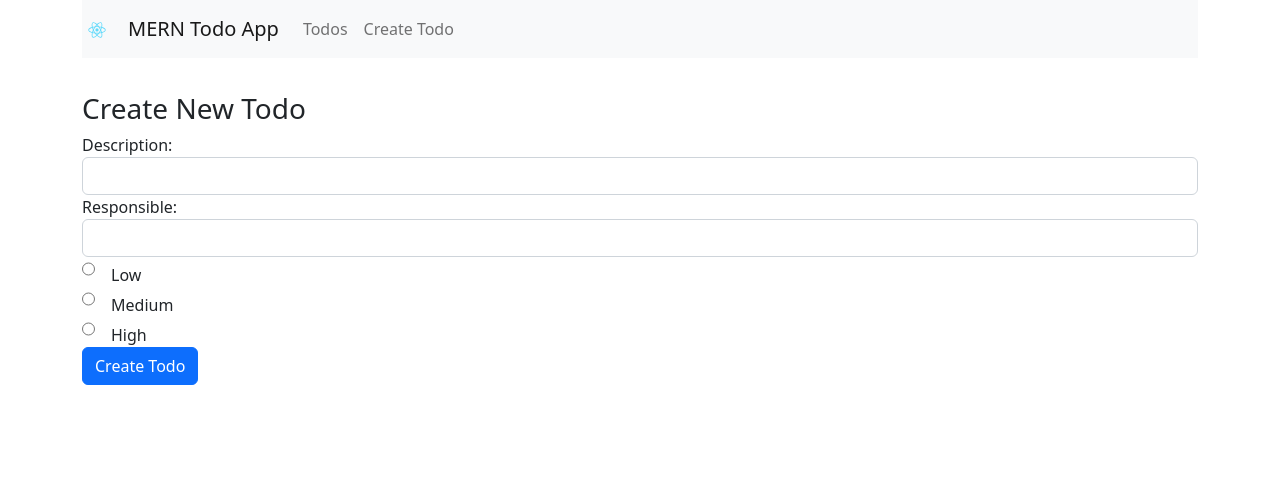
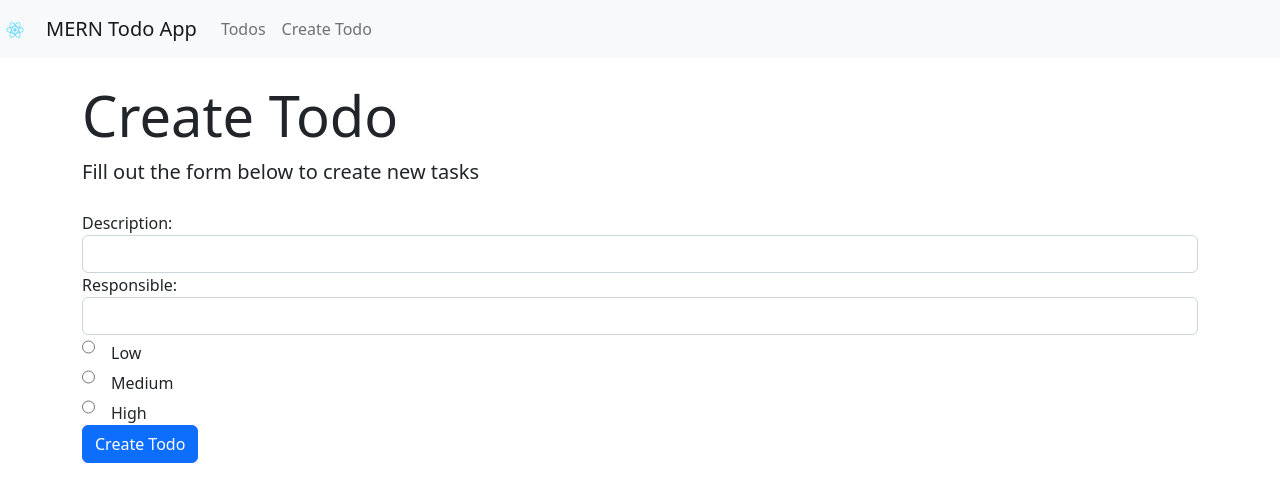
Before and after one commit to albertzeap/MERN-TodoList, a React (Create React App) app: page /create in a window 1280 px wide. Shown: the top 502 px of the page. Built offline with nearby package versions, Linux system fonts and the light colour scheme.

Commit message:
Changed basic styling

```diff
--- a/src/App.js
+++ b/src/App.js
@@ -8,49 +8,9 @@ import { CreateTodo } from "./components/CreateTodo";
 import { TodoList } from "./components/TodoList";
 import { EditTodo } from "./components/EditTodo";
 
-// class App extends Component {
-//   render() {
-//     return (
-      // <Router>
-      //   <div className="container">
-      //     <nav className="navbar navbar-expand-lg navbar-light bg-light">
-      //       <a
-      //         className="navbar-brand"
-      //         href="https://codingthesmartway.com"
-      //         target="_blank" rel="noreferrer"
-      //       >
-      //         <img src={logo} width="30" height="30"
-      //              alt="CodingTheSmartWay.com"
-      //         />
-      //       </a>
-      //       <Link to="/" className="navbar-brand">MERN Todo App</Link>
-      //       <div className="collapse navbar-collapse">
-      //         <ul className="navbar-nav mr-auto">
-      //           <li className="navbar-item">
-      //             <Link to="/" className="nav-link">Todos</Link>
-      //           </li>
-      //           <li className="navbar-item">
-      //             <Link to="/create" className="nav-link">Create Todo</Link>
-      //           </li>
-      //         </ul>
-      //       </div>
-      //     </nav>
-      //     <br/>
-      //     <Routes>
-      //       <Route path="/" exact element={<TodoList/>}/>
-      //       <Route path="/edit/:id" element={<EditTodo/>}/>
-      //       <Route path="/create" element={<CreateTodo/>}/>
-      //     </Routes>
-      //   </div>
-      // </Router>
-//     );
-//   }
-// }
-
 const App = () => {
   return(
     <Router>
-        <div className="container">
           <nav className="navbar navbar-expand-lg navbar-light bg-light">
             <a
               className="navbar-brand"
@@ -62,7 +22,12 @@ const App = () => {
               />
             </a>
             <Link to="/" className="navbar-brand">MERN Todo App</Link>
-            <div className="collapse navbar-collapse">
+
+            <button class="navbar-toggler" type="button" data-toggle="collapse" data-target="#navbarSupportedContent" aria-controls="navbarSupportedContent" aria-expanded="false" aria-label="Toggle navigation">
+              <span class="navbar-toggler-icon"></span>
+            </button>
+
+            <div className="collapse navbar-collapse" id="navbarSupportedContent">
               <ul className="navbar-nav mr-auto">
                 <li className="navbar-item">
                   <Link to="/" className="nav-link">Todos</Link>
@@ -79,7 +44,6 @@ const App = () => {
             <Route path="/edit/:id" element={<EditTodo/>}/>
             <Route path="/create" element={<CreateTodo/>}/>
           </Routes>
-        </div>
       </Router>
   )
 }
--- a/src/components/CreateTodo.js
+++ b/src/components/CreateTodo.js
@@ -54,8 +54,12 @@ export const CreateTodo = () =>{
     }
 
     return(
-        <div style={{marginTop: 10}}>
-        <h3>Create New Todo</h3>
+        <div className="container" classstyle={{marginTop: 10}}>
+            <div className="jumbotron jumbotron-fluid pb-2">
+                <h3 className="display-4">Create Todo</h3>
+                <p className="lead">Fill out the form below to create new tasks</p>
+            </div>
+
             <form onSubmit={submit}>
                 <div className="form-group">
                     <label>Description: </label>
--- a/src/components/EditTodo.js
+++ b/src/components/EditTodo.js
@@ -76,7 +76,7 @@ export const EditTodo = () => {
 
 
     return(
-        <div>
+        <div className="container">
             <h3 align="center">Edit Todo</h3>
             <form onSubmit={onSubmit}>
                 <div className="form-group">
--- a/src/components/TodoList.js
+++ b/src/components/TodoList.js
@@ -33,9 +33,13 @@ export const TodoList = () => {
     },[]);
 
     return(
-        <div>
-            <h3>Todos List</h3>
-            <table className="table table-striped" style={{marginTop: 20}}>
+        <div className="container">
+            <div className="table-responsive">
+                <div className="jumbotron jumbotron-fluid">
+                    <h3 className="display-4">Todos List</h3>
+                    <p className="lead">Welcome to your todo list dashboard</p>
+                </div>
+                <table className="table table-hover" style={{marginTop: 20}}>
                     <thead>
                         <tr>
                             <th>Description</th>
@@ -48,6 +52,7 @@ export const TodoList = () => {
                         {todoList()}
                     </tbody>
                 </table>
+            </div>
         </div>
     );
 
```
Lines whose indentation alone changed are shown as unchanged.
